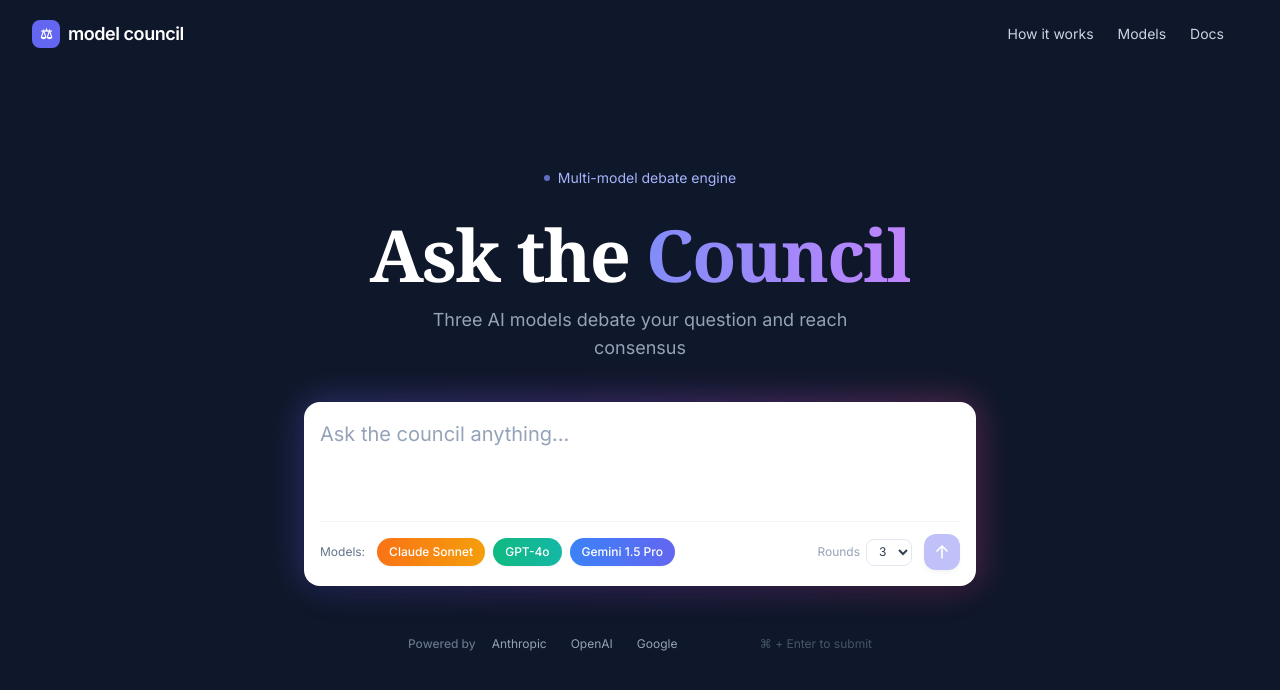
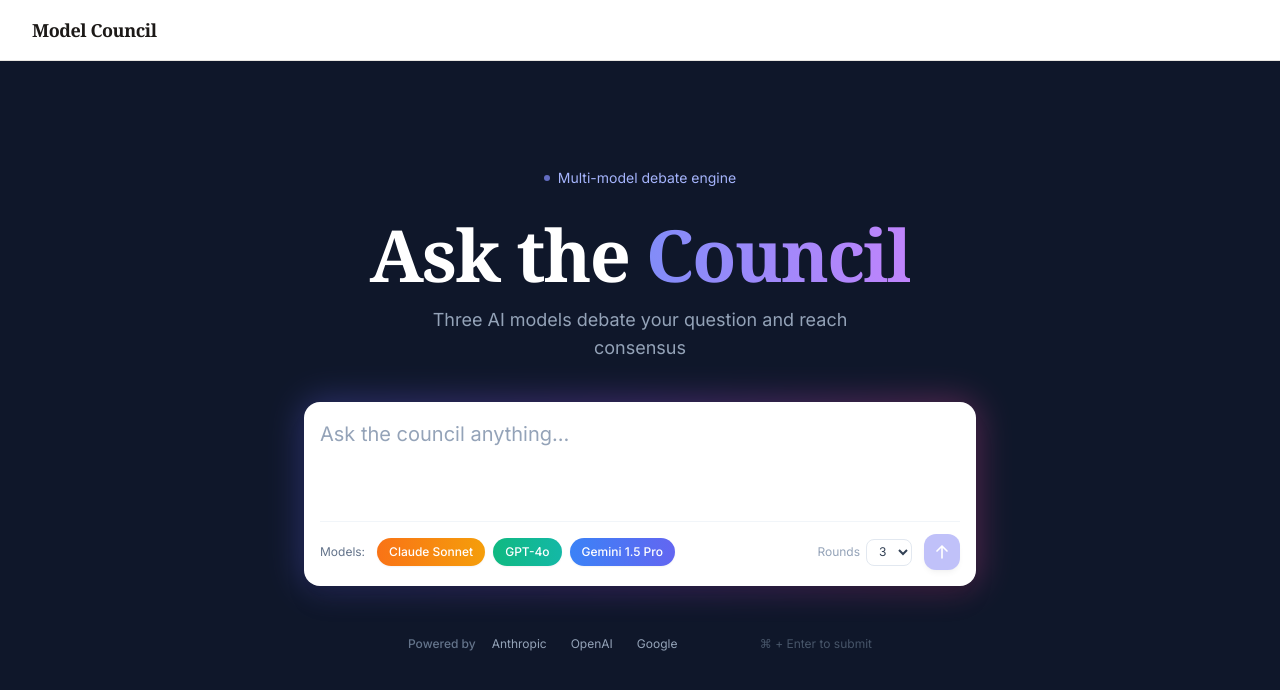
Before and after one commit to sjm2669-stack/model-council, a React (Vite) app: page / in a window 1280 px wide. Shown: the top 690 px of the page. Built offline with nearby package versions, Linux system fonts and the light colour scheme.

Commit message:
feat: restyle NavBar — white bar, serif wordmark, terracotta link

```diff
--- a/src/components/NavBar.jsx
+++ b/src/components/NavBar.jsx
@@ -1,26 +1,19 @@
 export default function NavBar({ onReset, showReset }) {
   return (
-    <nav className="fixed top-0 left-0 right-0 z-50 flex items-center justify-between px-8 py-4">
+    <nav className="fixed top-0 left-0 right-0 z-50 flex items-center justify-between px-8 py-4 bg-white border-b border-[var(--color-border)]">
       <button
         onClick={onReset}
-        className="flex items-center gap-2 font-display font-bold text-white tracking-tight text-lg hover:opacity-80 transition-opacity"
+        className="font-serif font-bold text-[var(--color-text)] text-lg tracking-tight hover:opacity-70 transition-opacity"
       >
-        <span className="w-7 h-7 rounded-lg bg-indigo-500 flex items-center justify-center text-sm">⚖</span>
-        model council
+        Model Council
       </button>
-
-      <div className="glass-soft rounded-full px-6 py-2 hidden md:flex items-center gap-6 text-sm text-slate-300">
-        <span className="hover:text-white transition-colors cursor-pointer">How it works</span>
-        <span className="hover:text-white transition-colors cursor-pointer">Models</span>
-        <span className="hover:text-white transition-colors cursor-pointer">Docs</span>
-      </div>
 
       {showReset && (
         <button
           onClick={onReset}
-          className="glass-soft text-sm text-white px-4 py-2 rounded-full hover:bg-white/10 transition-colors shadow-[0_0_20px_rgba(255,255,255,0.1)]"
+          className="text-sm text-[var(--color-accent)] hover:opacity-70 transition-opacity font-medium"
         >
-          New prompt
+          New prompt →
         </button>
       )}
     </nav>
```
